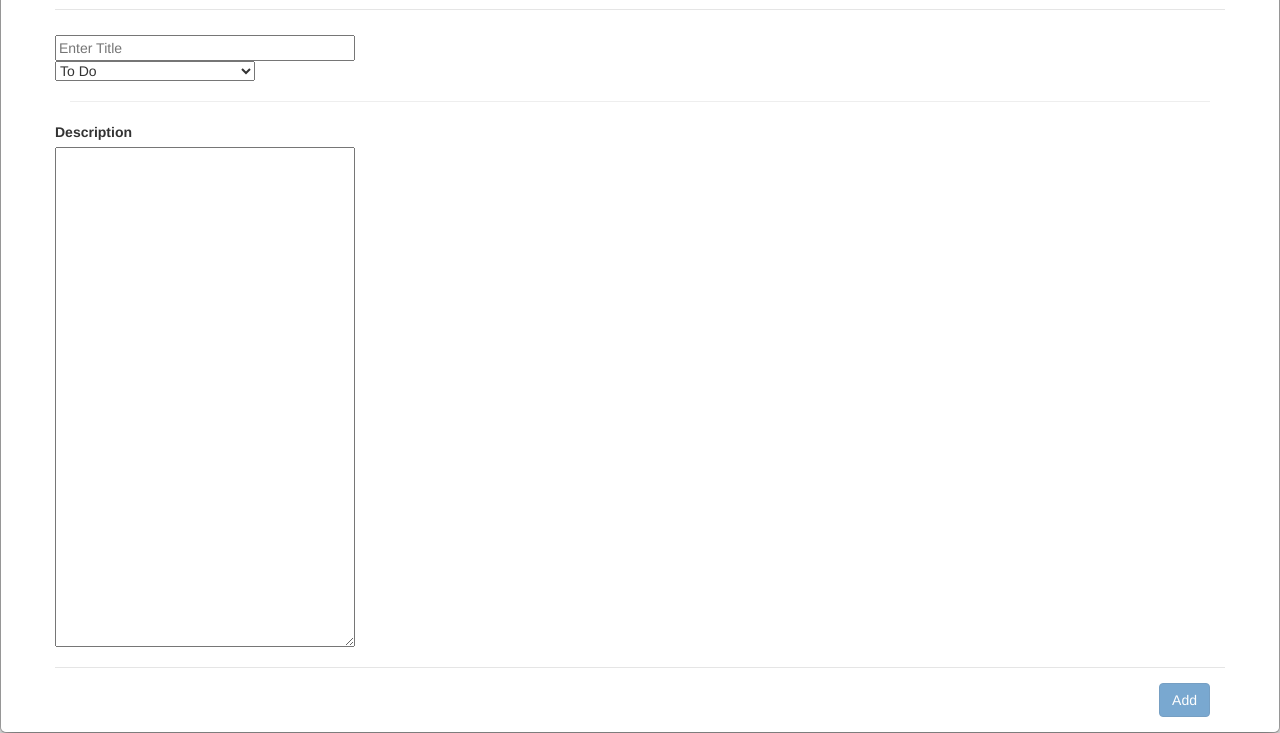
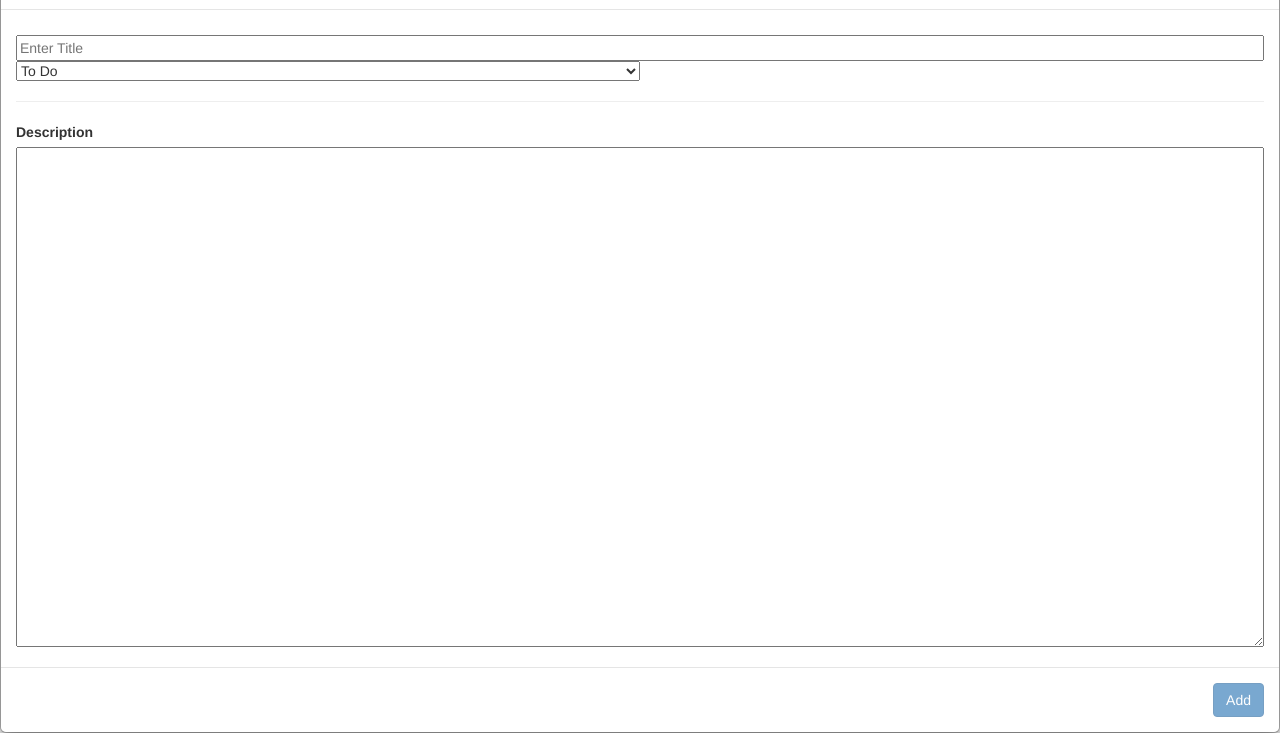
Before and after one commit to AndrasKesik/Frontend_ProductBacklog, a plain HTML site: page TaskForm.html in a window 1280 px wide. Shown: the part 85-818 px from the top of the page. Drawn offline with nearby package versions, Linux system fonts and the light colour scheme.

Commit message:
Connect TaskForm to index
 * content of TaskForm copied into NewTaskForm as a modal form
 * NewTaskForm is referenced from index via jQuery

```diff
--- a/TaskForm.html
+++ b/TaskForm.html
@@ -13,40 +13,43 @@
 
     <script type="text/javascript" src="js/TaskForm.js"></script>
 </head>
+
 <body>
     <form class="modal-content">
-        <section class="modal-header container">
-            <div class="row">
+        <section class="modal-header">
+            <div class="modal-title">
                 <h2 id="hTitle">New Task</h2>
             </div>
         </section>
 
-        <section class="modal-body container">
-            <div>
+        <section class="modal-body">
+            <div class="row modal-row">
                 <ul id="ulErrors" class="error"></ul>
             </div>
-            <div class="row">
+            <div class="row modal-row">
                 <input id="inpTitle" type="text" placeholder="Enter Title" maxlength="50"
                        onchange="product_backlog.task_form.validateTitle()" class="one-line"/>
             </div>
-            <div class="row">
+            <div class="row modal-row">
                 <select id="selDropDown" class="drop-down">
                     <option value="ToDo">To Do</option>
                 </select>
             </div>
             <hr/>
-            <div class="row">
+            <div class="row modal-row">
                 <label id="lbDesc">Description</label>
             </div>
-            <div class="row">
-                <textarea id="txtDesc" maxlength="500" onchange="product_backlog.task_form.validateDescription();"
-                          class="area">
-                </textarea>
+            <div class="row modal-row">
+                    <textarea id="txtDesc" maxlength="500" onchange="product_backlog.task_form.validateDescription()"
+                              class="area">
+                    </textarea>
             </div>
         </section>
 
-        <section class="modal-footer container">
-            <button id="btnSave" type="submit" disabled class="btn btn-primary">Add</button>
+        <section class="modal-footer">
+            <div class="row modal-row">
+                <button id="btnSaveTask" type="submit" disabled class="btn btn-primary">Add</button>
+            </div>
         </section>
     </form>
 </body>
--- a/css/TaskForm.css
+++ b/css/TaskForm.css
@@ -8,14 +8,18 @@
 }
 
 .one-line {
-    width: 300px;
+    width: 100%;
 }
 
 .drop-down {
-    width: 200px;
+    width: 50%;
 }
 
 .area {
-    width: 300px;
+    width: 100%;
     height: 500px;
 }
+
+.modal-row {
+    margin: 0;
+}
--- a/js/TaskForm.js
+++ b/js/TaskForm.js
@@ -46,7 +46,7 @@
         }
 
         function refreshSavable() {
-            var button = document.getElementById('btnSave');
+            var button = document.getElementById('btnSaveTask');
             button.disabled = !(validity.title && validity.description);
         }
     })(app.task_form = app.task_form || {});
```
Also changed, not shown: NewTaskForm.html (+36 -43 lines).
